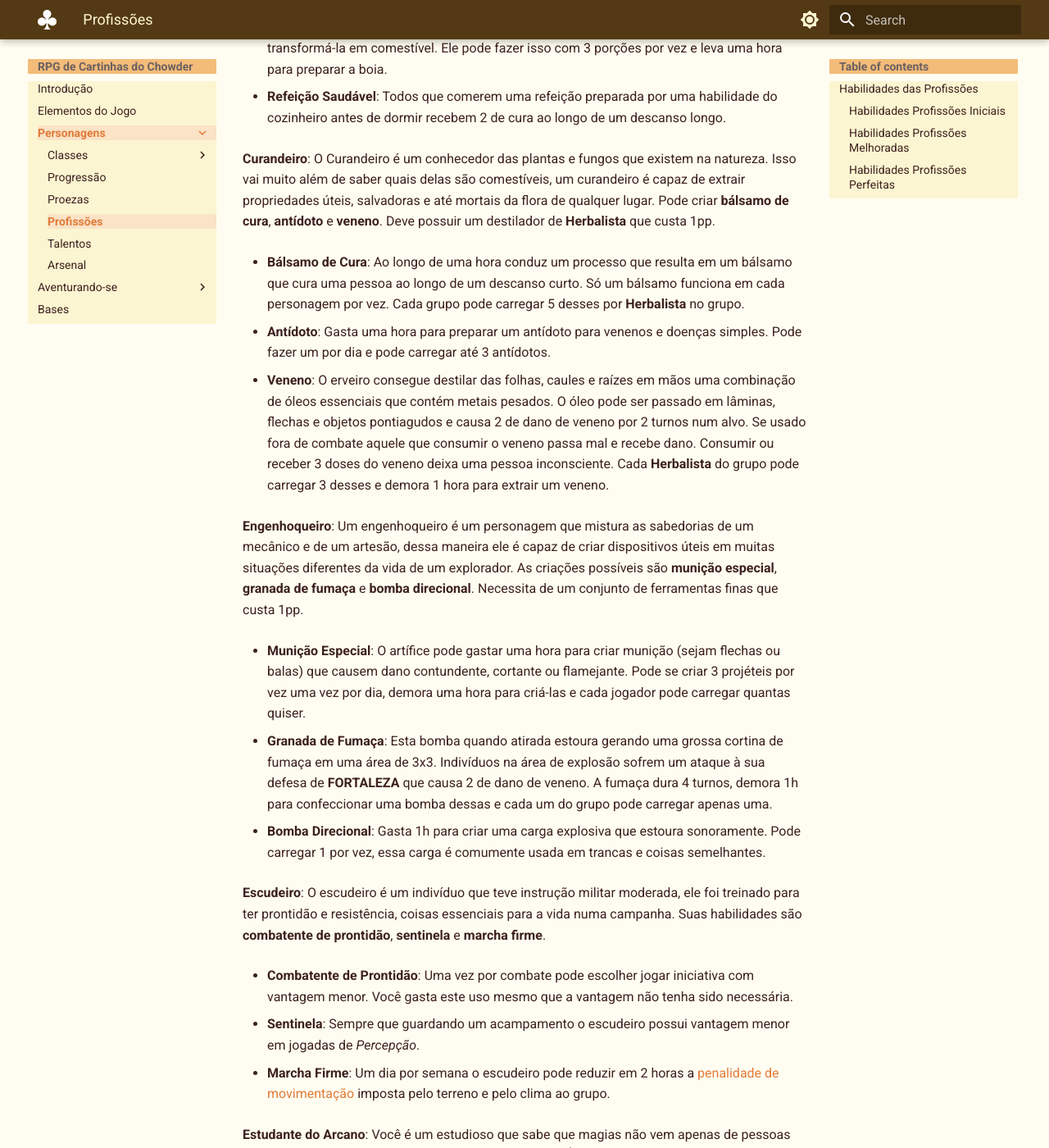
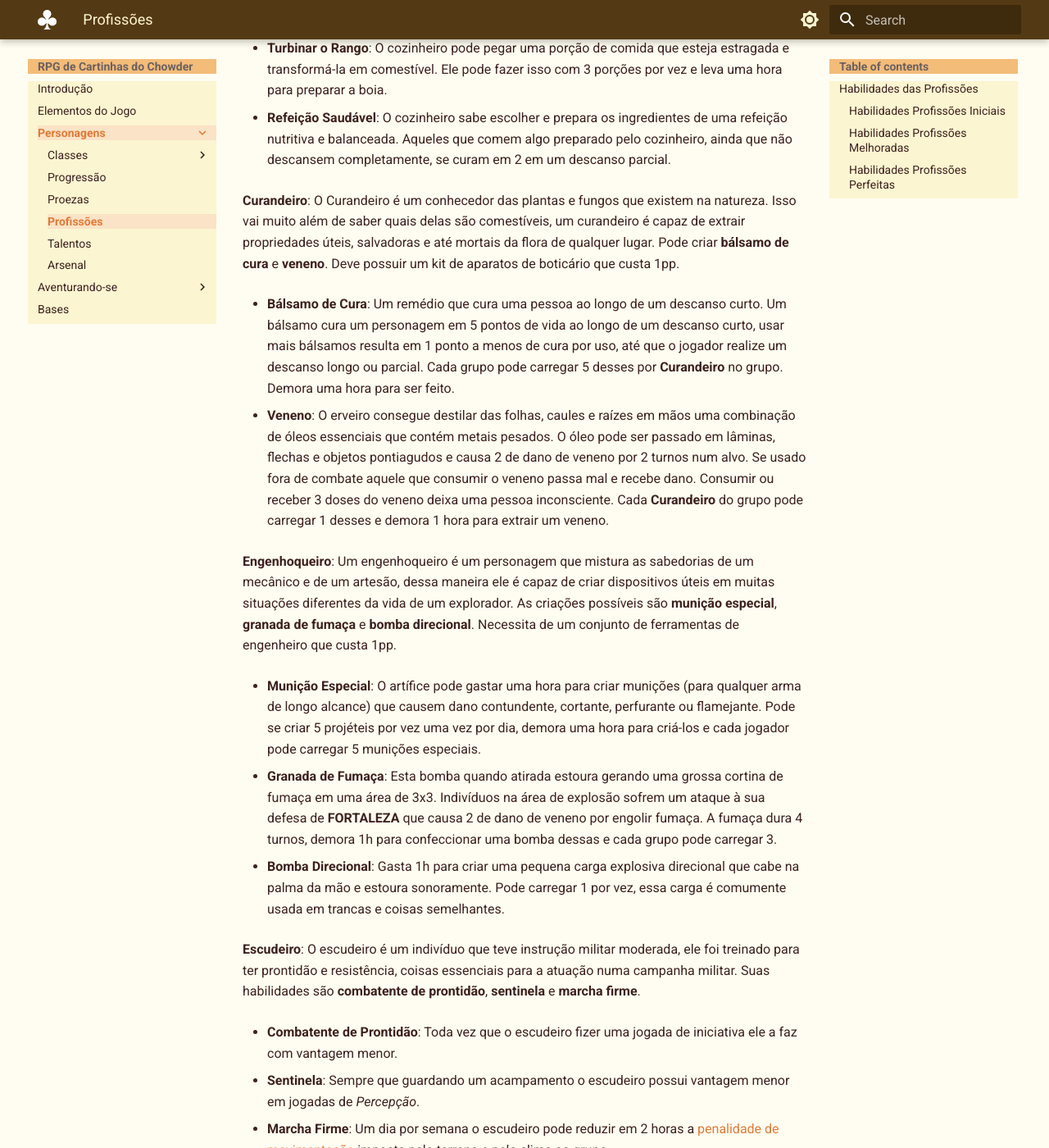
Before and after one commit to JPChowder/ChowRPG, an MkDocs documentation site: the page built from docs/profissoes.md, in a window 1280 px wide and 1400 px high, scrolled down 2820 px. Shown: the whole window at 82% size. Built offline with MkDocs 1.6.1 and Material for MkDocs 9.7.7, drawn with Linux system fonts in a browser that asks for light colours; some of the changed text lies outside the part shown.

Commit message:
feat(profissoes-&-arsenal): rabalanceio de profissões, correções no arsenal

```diff
--- a/docs/profissoes.md
+++ b/docs/profissoes.md
@@ -44,68 +44,66 @@ A regra com profissões é simples: Todo jogador começa com uma profissão de n
 
 **Bardo**: O bardo é aquele que dedica sua vida às artes de performance e à contação de histórias, folclore e mitos. Todo bardo pode usar um instrumento musical como foco arcano. O bardo também é capaz de **entreter descanso**, **distrair multidão** e **apresentar por dinheiro**. Necessita de um instrumento musical ou objeto que use em suas apresentações, ambos custam 1pp.
 
-- **Entreter Descanso**: Quando o bardo conta uma história, toca uma música ou realiza uma pequena apresentação de qualquer tipo ele faz com que um descanso curto dure 30 minutos ao invés de uma hora, concedendo todos os bônus de sempre. Num descanso longo o apresentar do bardo faz com que todos recebam suas curas em 2 horas ao invés de pela manhã.
+- **Entreter Descanso**: Quando o bardo conta uma história, toca uma música ou realiza uma pequena apresentação de qualquer tipo ele faz com que um descanso curto dure 30 minutos ao invés de uma hora, concedendo todos os bônus de sempre. Antecedendo um descanso longo o apresentar do bardo faz com que todos aliviem suas tensões de forma que aqueles que tiverem um descanso parcial ainda se curam em 2.
 
 - **Distrair Multidão**: O bardo pode quando necessário chamar a atenção de uma massa para si, todos que já não estavam alerta realizam jogadas de *Percepção* com desvantagem e prestam atenção no bardo por até 10 minutos. Pode fazer isso uma vez por dia.
 
-- **Apresentar Por Dinheiro**: Pode realizar uma apresentação pública e cada uma hora de apresentação musical, teatral ou de contação recebe 1 carta x 10 moedas de cobre. Pode apresentar 4 horas por dia e as cartas que determinarão quanto dinheiro foi conseguido devem ser baixadas às cegas do monte do jogador.
+- **Apresentar Por Dinheiro**: Pode realizar uma apresentação pública e cada uma hora de apresentação musical, teatral ou de contação recebe 1 carta x 5 moedas de cobre. Pode apresentar 4 horas por dia e as cartas que determinarão quanto dinheiro foi conseguido devem ser baixadas às cegas do monte do jogador.
 
 
 **Cozinheiro**: O cozinheiro é aquele que dedicou parte da sua vida ao preparo de alimentos. Seja trabalhando numa cantina de trabalhadores ou numa cozinha de nobres você aprendeu a preparar refeições das mais diferentes formas. Suas habilidades são **água no feijão**, **turbinar o rango** e também **refeição saudável**. Requer um kit de cozinha portátil para preparar e temperar suas marmitas e o kit custa 1pp.
 
-- **Água no Feijão**: Pode gastar uma hora para transformar uma porção de comida em duas. Pode preparar duas unidades de comida por vez.
+- **Água no Feijão**: Quando o cozinheiro prepara a comida do grupo ele pode transformar uma única porção de comida em 2, efetivamente fazendo com que 1 pessoa a menos do grupo tenha que gastar uma ração de viagem.
 
 - **Turbinar o Rango**: O cozinheiro pode pegar uma porção de comida que esteja estragada e transformá-la em comestível. Ele pode fazer isso com 3 porções por vez e leva uma hora para preparar a boia.
 
-- **Refeição Saudável**: Todos que comerem uma refeição preparada por uma habilidade do cozinheiro antes de dormir recebem 2 de cura ao longo de um descanso longo.
+- **Refeição Saudável**: O cozinheiro sabe escolher e prepara os ingredientes de uma refeição nutritiva e balanceada. Aqueles que comem algo preparado pelo cozinheiro, ainda que não descansem completamente, se curam em 2 em um descanso parcial.
 
 
-**Curandeiro**: O Curandeiro é um conhecedor das plantas e fungos que existem na natureza. Isso vai muito além de saber quais delas são comestíveis, um curandeiro é capaz de extrair propriedades úteis, salvadoras e até mortais da flora de qualquer lugar. Pode criar **bálsamo de cura**, **antídoto** e **veneno**. Deve possuir um destilador de **Herbalista** que custa 1pp.
+**Curandeiro**: O Curandeiro é um conhecedor das plantas e fungos que existem na natureza. Isso vai muito além de saber quais delas são comestíveis, um curandeiro é capaz de extrair propriedades úteis, salvadoras e até mortais da flora de qualquer lugar. Pode criar **bálsamo de cura** e **veneno**. Deve possuir um kit de aparatos de boticário que custa 1pp.
 
-- **Bálsamo de Cura**: Ao longo de uma hora conduz um processo que resulta em um bálsamo que cura uma pessoa ao longo de um descanso curto. Só um bálsamo funciona em cada personagem por vez. Cada grupo pode carregar 5 desses por **Herbalista** no grupo.
+- **Bálsamo de Cura**: Um remédio que cura uma pessoa ao longo de um descanso curto. Um bálsamo cura um personagem em 5 pontos de vida ao longo de um descanso curto, usar mais bálsamos resulta em 1 ponto a menos de cura por uso, até que o jogador realize um descanso longo ou parcial. Cada grupo pode carregar 5 desses por **Curandeiro** no grupo. Demora uma hora para ser feito.
 
-- **Antídoto**: Gasta uma hora para preparar um antídoto para venenos e doenças simples. Pode fazer um por dia e pode carregar até 3 antídotos.
-
-- **Veneno**: O erveiro consegue destilar das folhas, caules e raízes em mãos uma combinação de óleos essenciais que contém metais pesados. O óleo pode ser passado em lâminas, flechas e objetos pontiagudos e causa 2 de dano de veneno por 2 turnos num alvo. Se usado fora de combate aquele que consumir o veneno passa mal e recebe dano. Consumir ou receber 3 doses do veneno deixa uma pessoa inconsciente. Cada **Herbalista** do grupo pode carregar 3 desses e demora 1 hora para extrair um veneno.
+- **Veneno**: O erveiro consegue destilar das folhas, caules e raízes em mãos uma combinação de óleos essenciais que contém metais pesados. O óleo pode ser passado em lâminas, flechas e objetos pontiagudos e causa 2 de dano de veneno por 2 turnos num alvo. Se usado fora de combate aquele que consumir o veneno passa mal e recebe dano. Consumir ou receber 3 doses do veneno deixa uma pessoa inconsciente. Cada **Curandeiro** do grupo pode carregar 1 desses e demora 1 hora para extrair um veneno.
 
 
-**Engenhoqueiro**: Um engenhoqueiro é um personagem que mistura as sabedorias de um mecânico e de um artesão, dessa maneira ele é capaz de criar dispositivos úteis em muitas situações diferentes da vida de um explorador. As criações possíveis são **munição especial**, **granada  de fumaça** e **bomba direcional**. Necessita de um conjunto de ferramentas finas que custa 1pp.
+**Engenhoqueiro**: Um engenhoqueiro é um personagem que mistura as sabedorias de um mecânico e de um artesão, dessa maneira ele é capaz de criar dispositivos úteis em muitas situações diferentes da vida de um explorador. As criações possíveis são **munição especial**, **granada  de fumaça** e **bomba direcional**. Necessita de um conjunto de ferramentas de engenheiro que custa 1pp.
 
-- **Munição Especial**: O artífice pode gastar uma hora para criar munição (sejam flechas ou balas) que causem dano contundente, cortante ou flamejante. Pode se criar 3 projéteis por vez uma vez por dia, demora uma hora para criá-las e cada jogador pode carregar quantas quiser.
+- **Munição Especial**: O artífice pode gastar uma hora para criar munições (para qualquer arma de longo alcance) que causem dano contundente, cortante, perfurante ou flamejante. Pode se criar 5 projéteis por vez uma vez por dia, demora uma hora para criá-los e cada jogador pode carregar 5 munições especiais.
 
-- **Granada de Fumaça**: Esta bomba quando atirada estoura gerando uma grossa cortina de fumaça em uma área de 3x3. Indivíduos na área de explosão sofrem um ataque à sua defesa de **FORTALEZA** que causa 2 de dano de veneno. A fumaça dura 4 turnos, demora 1h para confeccionar uma bomba dessas e cada um do grupo pode carregar apenas uma.
+- **Granada de Fumaça**: Esta bomba quando atirada estoura gerando uma grossa cortina de fumaça em uma área de 3x3. Indivíduos na área de explosão sofrem um ataque à sua defesa de **FORTALEZA** que causa 2 de dano de veneno por engolir fumaça. A fumaça dura 4 turnos, demora 1h para confeccionar uma bomba dessas e cada grupo pode carregar 3.
 
-- **Bomba Direcional**: Gasta 1h para criar uma carga explosiva que estoura sonoramente. Pode carregar 1 por vez, essa carga é comumente usada em trancas e coisas semelhantes.
+- **Bomba Direcional**: Gasta 1h para criar uma pequena carga explosiva direcional que cabe na palma da mão e estoura sonoramente. Pode carregar 1 por vez, essa carga é comumente usada em trancas e coisas semelhantes.
 
 
-**Escudeiro**: O escudeiro é um indivíduo que teve instrução militar moderada, ele foi treinado para ter prontidão e resistência, coisas essenciais para a vida numa campanha. Suas habilidades são **combatente de prontidão**, **sentinela** e **marcha firme**.
+**Escudeiro**: O escudeiro é um indivíduo que teve instrução militar moderada, ele foi treinado para ter prontidão e resistência, coisas essenciais para a atuação numa campanha militar. Suas habilidades são **combatente de prontidão**, **sentinela** e **marcha firme**.
 
-- **Combatente de Prontidão**: Uma vez por combate pode escolher jogar iniciativa com vantagem menor. Você gasta este uso mesmo que a vantagem não tenha sido necessária.
+- **Combatente de Prontidão**: Toda vez que o escudeiro fizer uma jogada de iniciativa ele a faz com vantagem menor.
 
 - **Sentinela**: Sempre que guardando um acampamento o escudeiro possui vantagem menor em jogadas de *Percepção*.
 
 - **Marcha Firme**: Um dia por semana o escudeiro pode reduzir em 2 horas a [penalidade de movimentação](viagem.md) imposta pelo terreno e pelo clima ao grupo.
 
 
-**Estudante do Arcano**: Você é um estudioso que sabe que magias não vem apenas de pessoas que nascem com habilidades elementais inexplicáveis. É através de seus estudos que o estudante reconhece e por vezes faz uso das magias. Um  aspirante a arcanista tem as habilidades de **identificar item mágico**, **detectar magia no ambiente** e **encantar temporariamente um item**. Necessita de um grimório de arcanista para realizar suas mágicas e o grimório custa 1pp.
+**Estudante do Arcano**: Você é um estudioso que sabe que magias não vem apenas de pessoas que nascem com habilidades elementais inexplicáveis. É através de seus estudos que o estudante reconhece e por vezes faz uso das magias. Um  aspirante a arcanista tem as habilidades de **identificar item mágico**, **detectar magia no ambiente** e cria uma **fogueira de sentinela**. Necessita de um grimório de arcanista para realizar suas mágicas e o grimório custa 1pp.
 
-- **Identificar Item Mágico**: Os ritos e magias realizados esclarecem para a mente do conjurador os completos efeitos de um único item mágico. Demora 1h para conjurar por completo.
+- **Identificar Item Mágico**: O ritualista entoa encantamentos de su grimório que esclarecem para a mente do conjurador os completos efeitos de um único item mágico que deve ficar com ele durante o ritual. Demora 1h para conjurar por completo.
 
 - **Detectar Magia no Ambiente**: O estudante do arcano vaga pelo lugar dizendo palavras estranhas de seu grimório em busca de vibrações e é capaz de sentir e entender magia no ambiente que está. Demora 30 minutos para fazer esta magia.
 
-- **Encantar Temporariamente um Item**: O estudante do arcano recita palavras antigas numa lingua esquecida de um encantamento que só teve acesso a uma fração. Esse rito leva 15 minutos e faz com que o próximo ataque de uma arma receba vantagem menor ou que o próximo golpe contra o portador de um escudo ou armadura receba desvantagem menor. Pode encantar até 4 itens por dia.
+- **Fogueira de Sentinela**: O estudante do arcano é capaz de realizar um ritual sobre uma chama que a torna sensível à vida em seus arredores até o sol raiar. Todos aqueles que estavam nas proximidades durante o ritual não ativam a chama, mas se um outro ser vivo se aproximar a chama mudará de cor para um vermelho intenso. Isso garante vantagem menor em jogadas de percepção para localizar quem está se aproximando. O ritualista pode usar palavras de comando para fazer com que a chama vá em direção de quem causou sua ativação, apagando logo depois.
 
 
 **Estudante dos Cristais**: O estudante é versado na arte de realizar rituais que se aproveitam de energias sobrenaturais. Com auxílio de seu kit de ritualismo o estudioso da magia dos cristais pode realizar rituais que demoram algum tempo para serem completos e podem **sacramentar morto**, **identificar item mágico** ou **teletransportar** com cristais. Necessita de um pacote de cristais e diapasões que custa 1pp.
 
 - **Sacramentar Morto**: Por meio de reza ou ritual os mortos que caibam numa área de 3x3 sem serem empilhados são sacramentados e livrados da maldição que os faria levantar como mortos-vivos. Demora uma hora para ser realizado durante a qual os mortos não levantarão.
 
-- **Identificar Item Mágico**: Igual do **Estudante do Arcano**.
+- **Identificar Item Mágico**: O item mágico é colocado no centro de um círculo de cristais que são tocados pelo estudante com diapasões, as vibrações revelam à mente do ritualista os funcionamentos daquele objeto. Demora uma hora pra realizar.
 
 - **Teletransportar**: Por meio deste ritual é possível teletransportar tudo num volume de 3x3x2. O destino é um Círculo de teletransporte, então das duas uma: O ritualista pode ir de um círculo existente para um outro que esteja atrelado ao primeiro, ou ele pode criar um círculo temporário e teletransportar para um único outro círculo com o qual ele tenha se ligado. Se ligar a um circulo leva 30 minutos, o ritual de teletransporte envolve o posicionamento de cristais, a vibração de diapasões e leva uma hora. Criar um círculo de teletransporte fixo é uma missão à parte.
 
 
-**Nobre**: O nobre é aquele que pertence a classe de maior prestígio na sociedade. Nobreza é algo herdado no sangue ou comprado com um título, seja qual for a maneira que você chegou lá você é maior que os comuns independente da sua condição material atual. Suas vantagens tem a ver com status e são a **carteirada**, a **barganha esnobe** e a **reputação venerável**. Precisa de um meio de provar sua nobreza, seja por título, brasão, vestes ou grana bruta.
+**Nobre**: O nobre é aquele que pertence a classe de maior prestígio na sociedade. Nobreza é algo herdado no sangue ou comprado com um título, seja qual for a maneira que você chegou lá você é maior que os comuns independente da sua condição material atual. Suas vantagens tem a ver com status e são a **carteirada**, a **barganha esnobe** e a **reputação venerável**. Precisa de um meio de provar sua nobreza, seja por título, brasão ou objeto análogo.
 
 - **Barganha Esnobe**: Pode receber vantagem menor em jogadas de \emph{Negociação} quando comprando algo uma vez por dia.
 
@@ -116,11 +114,11 @@ A regra com profissões é simples: Todo jogador começa com uma profissão de n
 
 **Trabalhador**: O trabalhador é aquele que passou boa parte da sua vida se valendo de sua força e capacidade de suar a camisa. Seu tempo de de trampo bruto lhe garantiu as habilidades de **realizar labuta**, de encarar tempos de **vacas magras** e **carregar peso no lombo**
 
-- **Realizar Labuta**: O trabalhador recebe vantagem menor na [proeza](proezas.md) de *Atletismo* uma vez por dia quando precisar usar força bruta.
+- **Realizar Labuta**: O trabalhador recebe vantagem menor na [proeza](proezas.md) de *Atletismo*  quando precisar usar força bruta.
 
 - **Vacas Magras**: O trabalhador é capaz de passar um dia por semana sem comer e não sofrerá penalidades em seus atributos.
 
-- **Carregar Peso no Lombo**: O Trabalhador é capaz de ignorar a penalidade de distância percorrida quando carrega de 30 a 40Kg consigo.
+- **Carregar Peso no Lombo**: O Trabalhador é capaz de carregar grandes pesos e isso se reflete em +2 espaços de carga.
 
 
 **Trombadinha**: O trombadinha é aquele que fez a vida às custas dos outros no meio urbano, seja por meio de furtos, golpes ou assaltos. Seu ``treinamento'' lhe permite **misturar com a multidão**, **abordar com malícia** e **falar em gíria**.
@@ -166,13 +164,13 @@ A regra com profissões é simples: Todo jogador começa com uma profissão de n
 - **Pito de Pango**: Durante uma hora o Herbalista mistura ervas secas e as enrola em uma folha especial, confeccionado um cigarro que quando fumado concede vantagem menor em jogadas de **CARISMA** por uma hora. Pode-se carregar 1 desses por Herbalista no grupo.
 
 
-**Ritualista**: O ritualista que possui essa profissão conseguiu aprender novos rituais e refinar suas técnicas. Ele aprende a **fechar corpo**, **esconder acampamento** e usar a **visão verdadeira**. Deve estar munido de seu conjunto de cristais e diapasões para conjurar. Para adquirir esta profissão é necessário ser um estudante dos cristais
+**Conhecedor dos Cristais**: O ritualista que possui essa profissão conseguiu aprender novos rituais e refinar suas técnicas. Ele aprende a **fechar corpo**, **esconder acampamento** e usar a **visão verdadeira**. Deve estar munido de seu conjunto de cristais e diapasões para conjurar. Para adquirir esta profissão é necessário ser um estudante dos cristais
 
 - **Fechar Corpo**: Este ritual que vibra as vestes de alguém em ressonância com certos cristais torna a pessoa imune ao dano do primeiro ataque que receber. Demora 1 hora, dura 1 hora.
 
 - **Esconder Acampamento**: Neste ritual, cristais são posicionados gerando um círculo de 5m de raio para dentro do qual não se pode enxergar claramente, quando vista de fora, a área do círculo aparenta estar sem ninguém e sem nenhuma coisa. Dura até 10h e pode ser realizado a cada descanso longo do ritualista.
 
-- **Visão Verdadeira**: O ritualista senta-se dentro de um círculo de cristais e entoa palavras antigas numa frequência que os faz vibrar. Quando passada uma hora a mente do ritualista vibra em uníssono com os cristais e é capaz de projetar-se num outro lugar que esteja próximo, dessa maneira ele é capaz de saber o que e quem está naquele lugar, porém não como é o lugar.
+- **Visão Verdadeira**: O ritualista senta-se dentro de um círculo de cristais e entoa palavras antigas numa frequência que os faz vibrar. Quando passada uma hora a mente do ritualista vibra em uníssono com os cristais e é capaz de enxergar no escuro perfeito, ver coisas invisíveis e ler em qualquer língua por uma hora.
 
 
 **Soldado**: Tornar-se um Soldado é o objetivo da maioria dos Escudeiros e você chegou lá, parabéns! Você agora tem as habilidades **irmãos de armas**, **abordagem truculenta** e **cão de guarda**.
```
Also changed, not shown: other parts of docs/profissoes.md (+16 -16 lines), README.md (+1 -1 lines), docs/arsenal.md (+48 -41 lines), update.md (added, +69 -0 lines).
